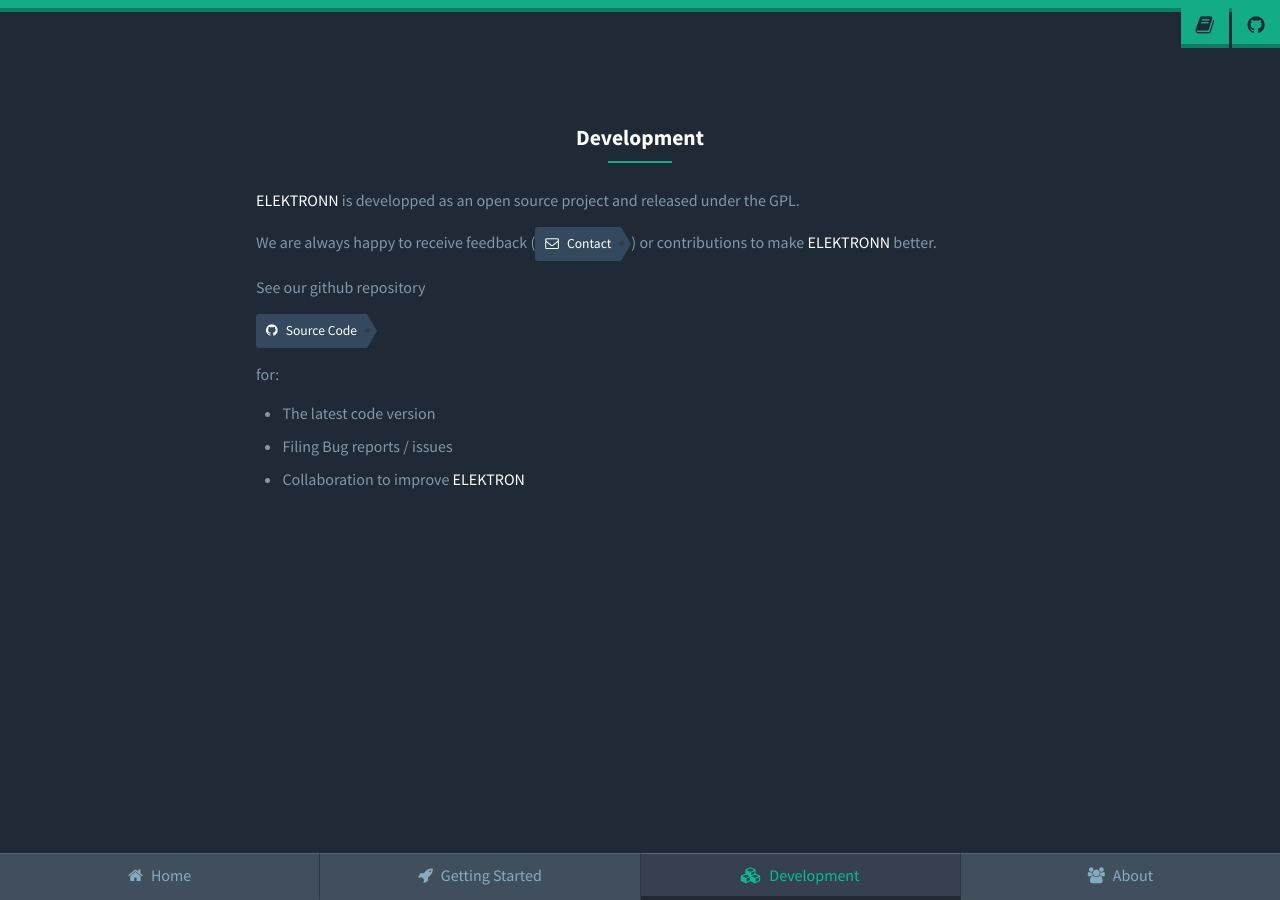
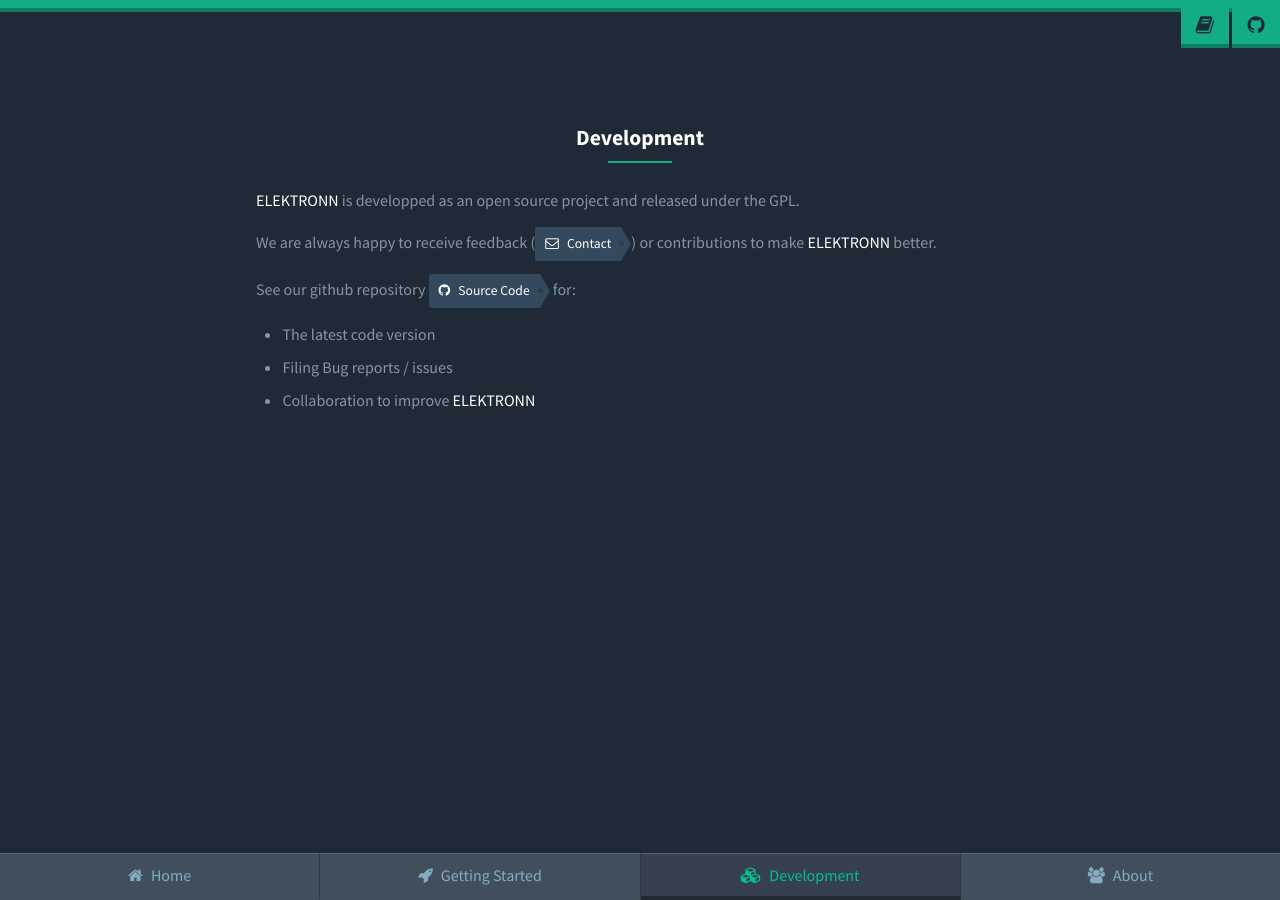
Before and after one commit to ELEKTRONN/elektronn.github.io, a Jekyll site: the page built from development.html, in a window 1280 px wide. Built offline with Jekyll 4.4.1, drawn with Linux system fonts in a browser that asks for light colours; nearby versions of some CDN libraries.

Commit message:
update links

```diff
--- a/development.html
+++ b/development.html
@@ -14,12 +14,12 @@
 
 			<p>We are always happy to receive feedback (<a class="tag -icon" href="mailto:Marius.Killinger@mpimf-heidelberg.mpg.de"><i class="fa fa-envelope-o"></i>Contact</a>) or contributions to make <strong>ELEKTRONN</strong> better. </p>
 
-			<p>See our github repository <p><a class="tag -icon" href="{{ site.github-url }}"><i class="fa fa-github"></i>Source Code</a></p> for:</p>
+			<p>See our github repository <a class="tag -icon" href="{{ site.github-url }}"><i class="fa fa-github"></i>Source Code</a> for:</p>
 
 			<ul>
 				<li>The latest code version</li>
 				<li>Filing Bug reports / issues</li>
-				<li>Collaboration to improve <strong>ELEKTRON</strong></li>
+				<li>Collaboration to improve <strong>ELEKTRONN</strong></li>
 			</ul>
 		</div>
 	</div>
--- a/getting-started.html
+++ b/getting-started.html
@@ -96,7 +96,7 @@
 
 				<p><code>apt-get install python-numpy python-scipy python-matplotlib python-h5py</code></p>
 
-				<p>The dependencies are listed in the file <a href="{{ site.github-url }}/blob/master/requirements.txt">equirements.txt</a></p>
+				<p>The dependencies are listed in the file <a href="{{ site.github-url }}/blob/master/requirements.txt">requirements.txt</a></p>
 			</div>
 		</div>
 	</div>
```
Also changed, not shown: images/-Title+1.svg, images/joergen.png (deleted), images/marius.png (deleted), images/sven.jpg (deleted).
